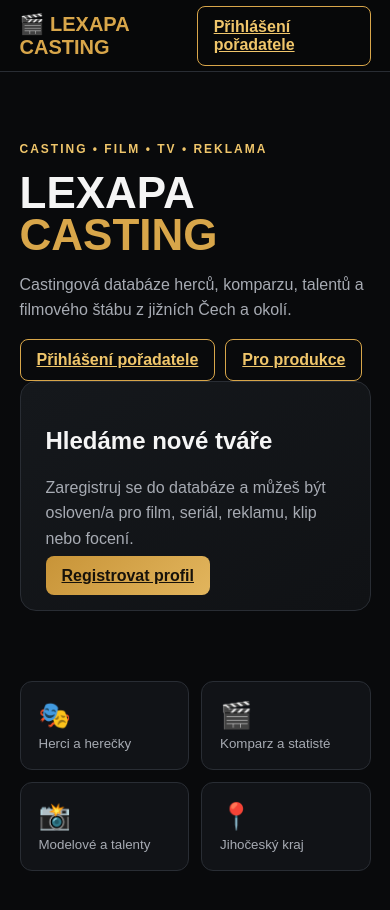
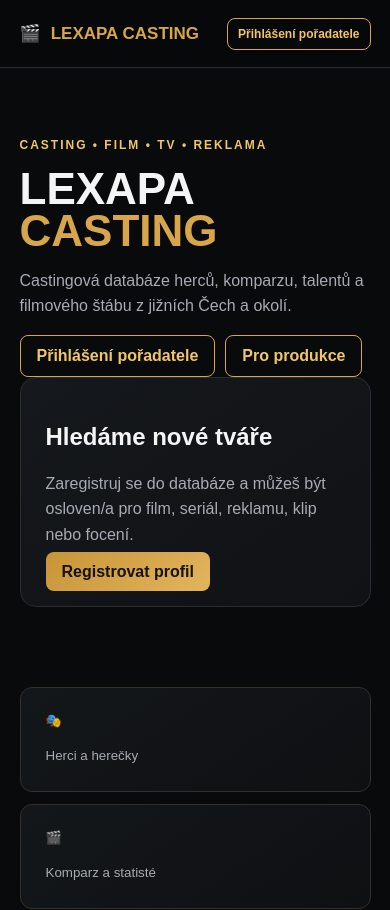
Before and after one commit to vanessavorackova34-prog/jihocesky-casting, a Next.js app: page / in a window 390 px wide. Shown: the top 910 px of the page. Built offline with nearby package versions, Linux system fonts and the light colour scheme.

Commit message:
Polish Lexapa public homepage styling

```diff
--- a/app/globals.css
+++ b/app/globals.css
@@ -299,3 +299,29 @@ footer{
   .grid{grid-template-columns:1fr}
   .field.full{grid-column:auto}
 }
+
+
+/* LEXAPA public homepage */
+.homeHero{min-height:680px;align-items:center;position:relative}
+.homeHero:before{content:"";position:absolute;inset:30px 3%;border-radius:32px;background:radial-gradient(circle at 78% 25%,rgba(216,166,74,.16),transparent 32%);pointer-events:none}
+.heroCopy,.heroPanel{position:relative;z-index:1}
+.heroCopy .lead{font-size:19px;line-height:1.65;color:#b7bac1;max-width:680px}
+.heroActions{display:flex;gap:12px;flex-wrap:wrap;margin:30px 0}
+.trustLine{display:flex;gap:18px;flex-wrap:wrap;margin-top:28px;color:#d8a64a;font-size:11px;font-weight:800;letter-spacing:1.4px}
+.heroPanel{background:linear-gradient(145deg,#17191d,#0d0f11);border:1px solid #3b3326;border-radius:28px;padding:42px;box-shadow:0 30px 80px rgba(0,0,0,.35)}
+.heroPanel .panelTop{font-size:14px;letter-spacing:2px;font-weight:900}.heroPanel .panelTop span{color:#d8a64a}
+.heroPanel h2{font-size:clamp(30px,4vw,48px);line-height:1.08;margin:34px 0 18px}
+.heroPanel p{color:#aeb1b8;line-height:1.7;font-size:16px}
+.fullBtn{display:block;text-align:center;margin-top:28px;text-decoration:none}
+.panelNote{font-size:11px;color:#777f88;text-align:center;margin-top:16px}
+.logo{display:flex;align-items:center;gap:10px}.logoMark{width:36px;height:36px;border:1px solid #d8a64a;border-radius:50%;display:grid;place-items:center;color:#0a0a0a!important;background:linear-gradient(135deg,#f0c66b,#b98228);font-family:Georgia,serif}
+.btn{text-decoration:none;transition:.2s ease}.btn:hover{transform:translateY(-1px);box-shadow:0 8px 24px rgba(216,166,74,.14)}.compact{padding:9px 14px}
+.headerContact{display:flex;flex-direction:column;gap:3px;font-size:11px}.headerContact a{color:#a7abb3;text-decoration:none}.headerContact a:hover{color:#f0c66b}
+.stat{padding:25px;border-color:#34302a;background:linear-gradient(145deg,#14171a,#0e1012)}.stat b{display:block;color:#d8a64a;font-size:13px;letter-spacing:1px;margin-bottom:18px}.stat strong{display:block;font-size:18px}.stat small{line-height:1.5}
+.sectionHeading{margin-bottom:26px}.sectionHeading h2{font-size:clamp(30px,4vw,48px);margin:10px 0}
+.steps{display:grid;grid-template-columns:repeat(4,1fr);gap:14px}.step{background:#111317;border:1px solid #292d34;border-radius:16px;padding:26px}.step span{display:grid;place-items:center;width:34px;height:34px;border-radius:50%;background:#d8a64a;color:#111;font-weight:900}.step h3{margin:22px 0 8px}.step p{color:#9da2aa;line-height:1.55;margin:0}
+.contactSection{max-width:1260px;margin:0 auto 50px;padding:36px 5%;border:1px solid #3b3326;border-radius:24px;background:linear-gradient(135deg,#151719,#0d0f11);display:flex;justify-content:space-between;gap:30px;align-items:center}.contactSection h2{font-size:34px;margin:10px 0}.contactSection p{color:#a7abb3}.contactLinks{display:flex;flex-direction:column;gap:10px;align-items:flex-end}.contactLinks a,.contactLinks span{color:#d6b260;text-decoration:none;font-weight:700}
+footer{display:flex;justify-content:center;gap:14px;flex-wrap:wrap}footer strong{color:#d8a64a}
+@media(max-width:1050px){.headerContact{display:none}}
+@media(max-width:850px){.top{height:auto;min-height:68px;padding:12px 5%}.logo{font-size:17px}.homeHero{padding-top:42px;min-height:auto}.heroPanel{padding:28px}.heroCopy .lead{font-size:17px}.heroActions .btn{flex:1;text-align:center;min-width:145px}.steps{grid-template-columns:1fr 1fr}.contactSection{margin:0 5% 35px;flex-direction:column;align-items:flex-start}.contactLinks{align-items:flex-start}.stats{padding-top:10px}}
+@media(max-width:520px){.top>.btn{font-size:12px;padding:8px 10px}.homeHero h1{font-size:48px}.heroPanel{border-radius:20px}.stats,.steps{grid-template-columns:1fr}.trustLine{gap:10px}.contactSection h2{font-size:28px}}
```
